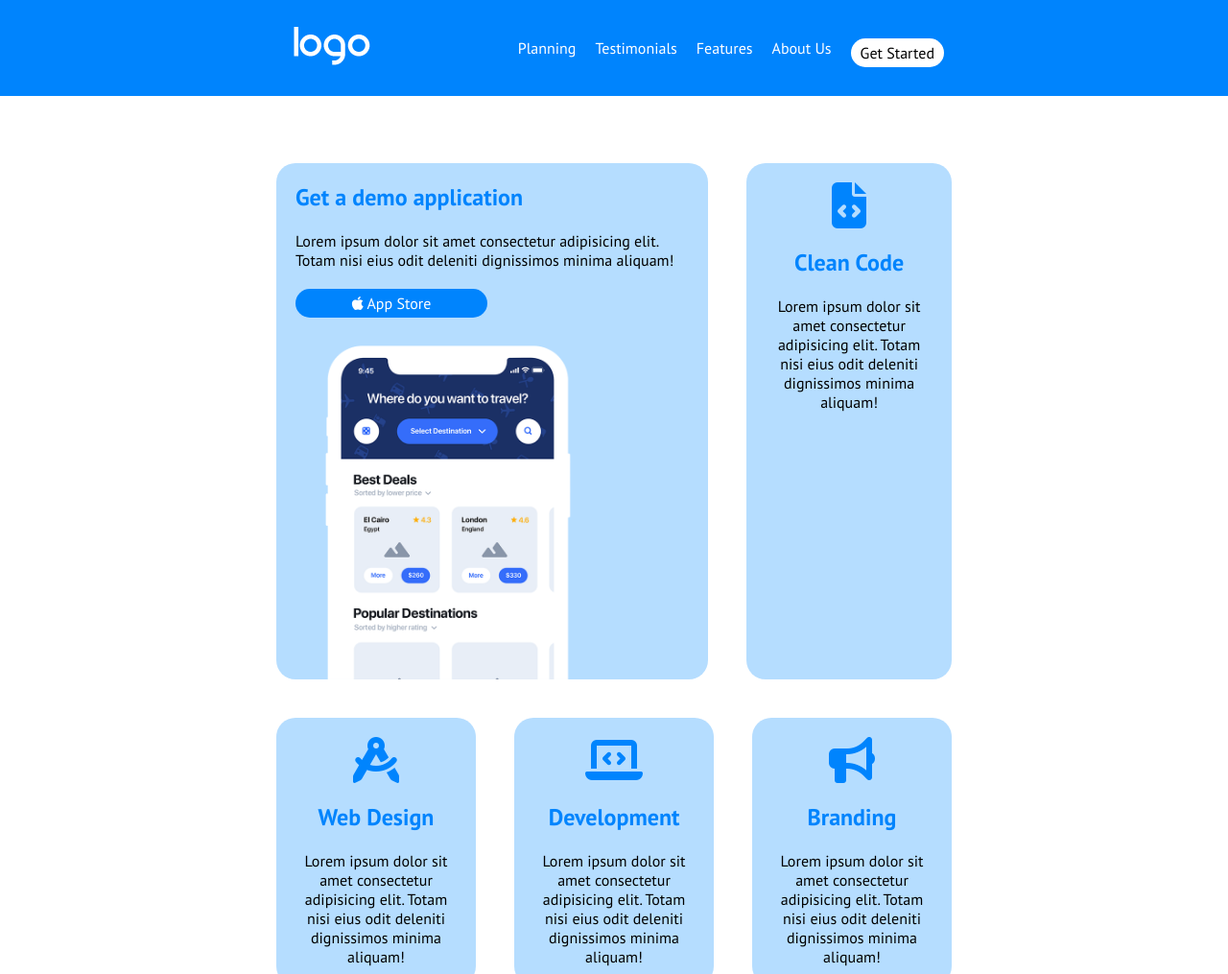
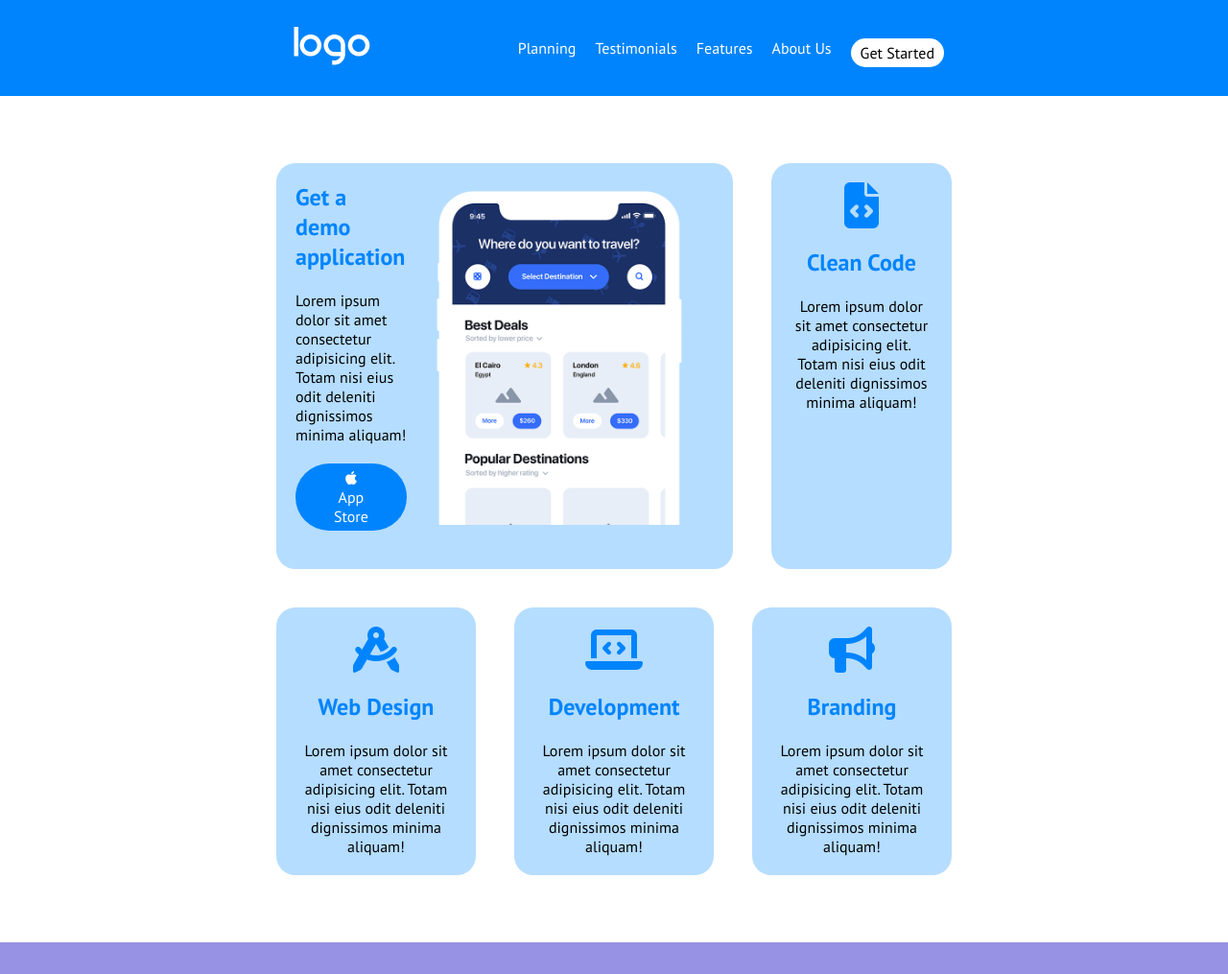
Before and after one commit to yaredghebre/htmlcss-responsive-layout, a plain HTML site: page index.html in a window 1280 px wide. Shown: the top 1015 px of the page at 96% size. Drawn offline with Linux system fonts and the light colour scheme.

Commit message:
Add: Project Complete (all sections)

```diff
--- a/css/style.css
+++ b/css/style.css
@@ -233,9 +233,8 @@ nav {
         margin: 0 auto;
     }
 
-    .j-card {
+    .j-card-top {
         display: flex;
-        flex-direction: column;
     }
 }
 
@@ -516,3 +515,12 @@ nav {
         margin: 0 auto;
     }
 }
+
+/* MEDIA QUERY - LARGE DESKTOP */
+
+@media screen and (min-width: 1200px) {
+    .header, .planning, .testimonials, .features, .about, .start, .footer {
+        /* max-width: 1200px;
+        margin: 0 auto; */
+    }
+}
--- a/index.html
+++ b/index.html
@@ -16,7 +16,7 @@
 </head>
 <body>
     <!-- HEADER -->
-    <header>
+    <header class="header">
         <!-- Navigator -->
         <nav>
             <div class="nav-container flex between ai-center relative">
@@ -43,11 +43,16 @@
             <div class="jumbotron-wrapper">
                 <div class="j-row">
                     <div class="j-col m-20 p-20 b-r-20 j-topleft">
-                        <div class="j-card">
-                            <h4 class="blue mb-20">Get a demo application</h4>
-                            <p>Lorem ipsum dolor sit amet consectetur adipisicing elit. Totam nisi eius odit deleniti dignissimos minima aliquam!</p>
-                            <div class="button-primary btn-blue b-r-40 ta-center"><i class="fa-brands fa-apple"></i> App Store</div>
-                            <img id="phone-img" src="img/phone.png" alt="Phone Image">
+                        <div class="j-card-top">
+                            <div>
+                                <h4 class="blue mb-20">Get a demo application</h4>
+                                <p>Lorem ipsum dolor sit amet consectetur adipisicing elit. Totam nisi eius odit deleniti dignissimos minima aliquam!</p>
+                                <div class="button-primary btn-blue b-r-40 ta-center"><i class="fa-brands fa-apple"></i> App Store</div>
+                            </div>
+                            <div>
+                                <img id="phone-img" src="img/phone.png" alt="Phone Image">
+                            </div>
+
                         </div>
                     </div>
                     <div class="j-col m-20 p-20 b-r-20 j-topright">
```
